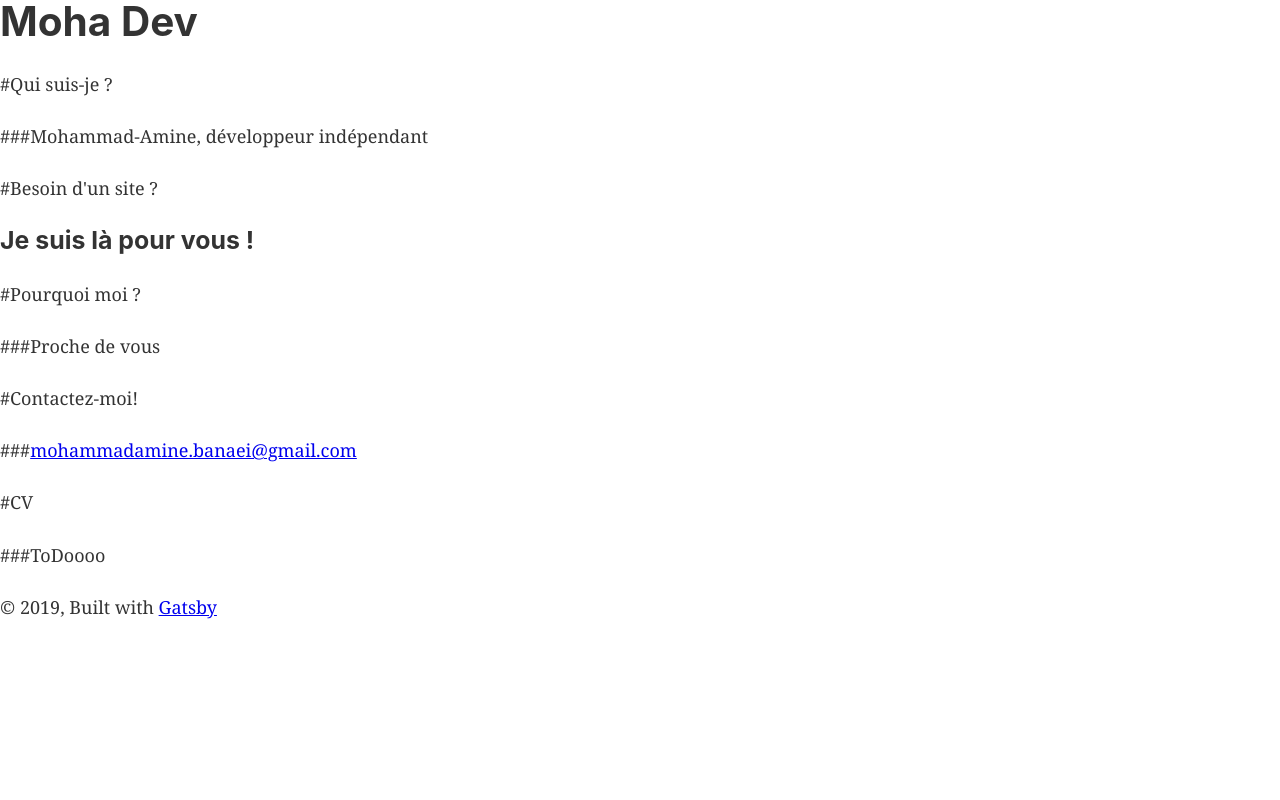
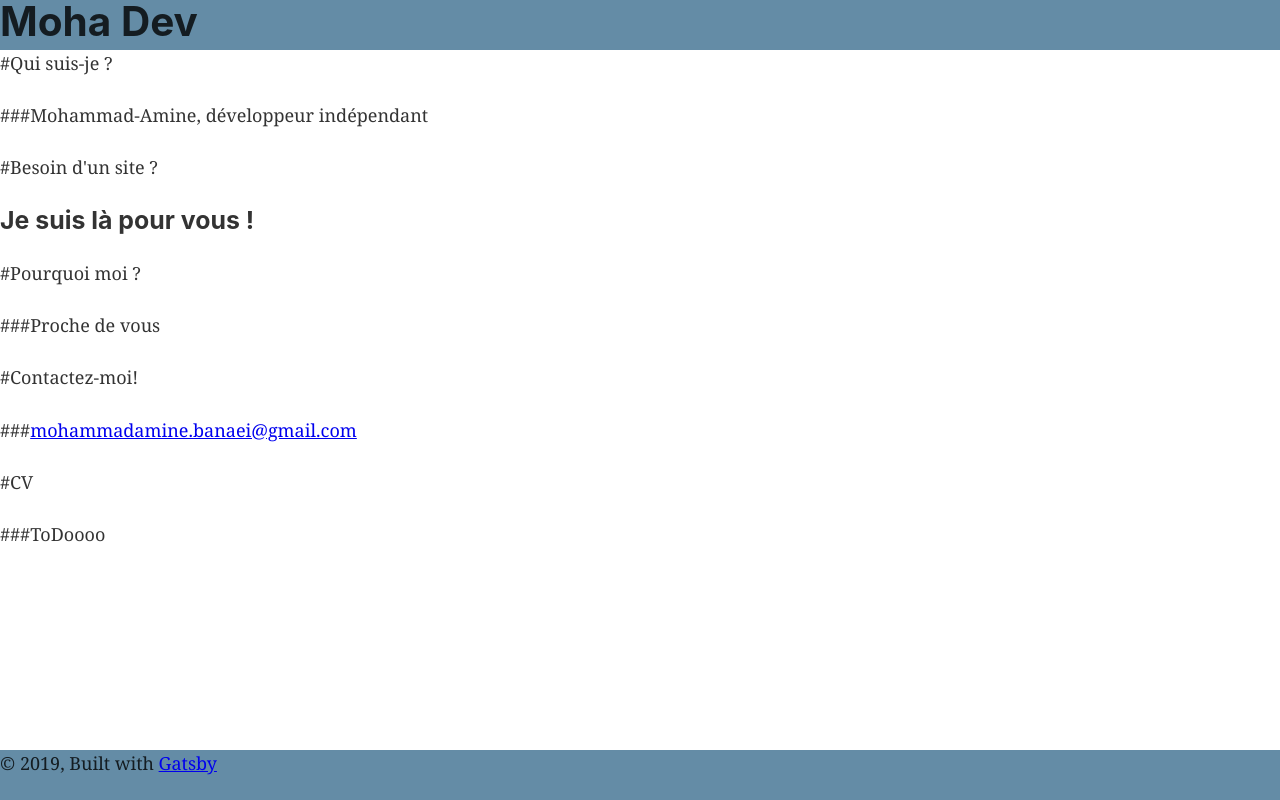
Before and after one commit to MohammadBnei/dev-mohammad, a Gatsby site: page / in a window 1280 px wide. Built offline with nearby package versions, Linux system fonts and the light colour scheme; Gatsby itself is replaced by a stand-in of ours.

Commit message:
started css

```diff
--- a/src/components/header.js
+++ b/src/components/header.js
@@ -3,7 +3,7 @@ import PropTypes from "prop-types"
 import React from "react"
 
 const Header = ({ siteTitle }) => (
-  <header>
+  <header className="header">
     <h1>
       {siteTitle}
     </h1>
--- a/src/components/layout.css
+++ b/src/components/layout.css
@@ -620,3 +620,31 @@ pre tt:after {
     font-size: 100%;
   }
 }
+
+
+/* Assign grid instructions to our parent grid container */
+.grid-container {
+  display: grid;
+  grid-template-rows: 50px 1fr 50px;
+  grid-template-areas:
+    " header header"
+    "main main"
+    "footer footer";
+  height: 100vh;
+}
+
+/* Give every child element its grid name */
+.header {
+  grid-area: header;
+  background-color: #648ca6;
+}
+
+.main {
+  grid-area: main;
+  background-color: #8fd4d9;
+}
+
+.footer {
+  grid-area: footer;
+  background-color: #648ca6;
+}
--- a/src/components/layout.js
+++ b/src/components/layout.js
@@ -24,15 +24,17 @@ const Layout = ({ children }) => (
       }
     `}
     render={data => (
-      <>
+      <div className="grid-container">
         <Header siteTitle={data.site.siteMetadata.title} />
-        {children}
-        <footer>
+        <main>
+          {children}
+        </main>
+        <footer className="footer">
           © {new Date().getFullYear()}, Built with
             {` `}
           <a href="https://www.gatsbyjs.org">Gatsby</a>
         </footer>
-      </>
+      </div>
     )}
   />
 )
--- a/src/components/spaHolder.js
+++ b/src/components/spaHolder.js
@@ -31,7 +31,7 @@ const spaHolder = () => (
             let allPagesTemplated = data.allMarkdownRemark.nodes
                 .sort((nodeA, nodeB) => nodeA.frontmatter.page - nodeB.frontmatter.page)
                 .map(node => (
-                    <div className="markdown" key={node.frontmatter.page}
+                    <div className="markdown-page" key={node.frontmatter.page}
                         dangerouslySetInnerHTML={{ __html: node.html }}
                     />
                 ))
```
